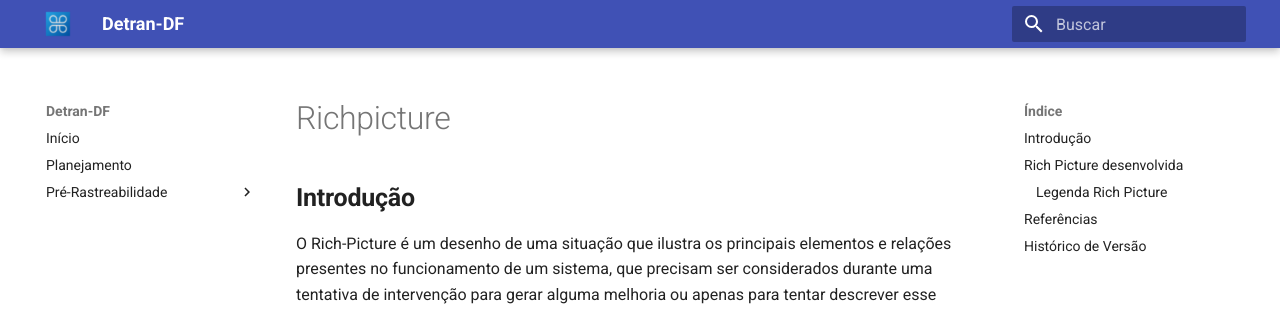
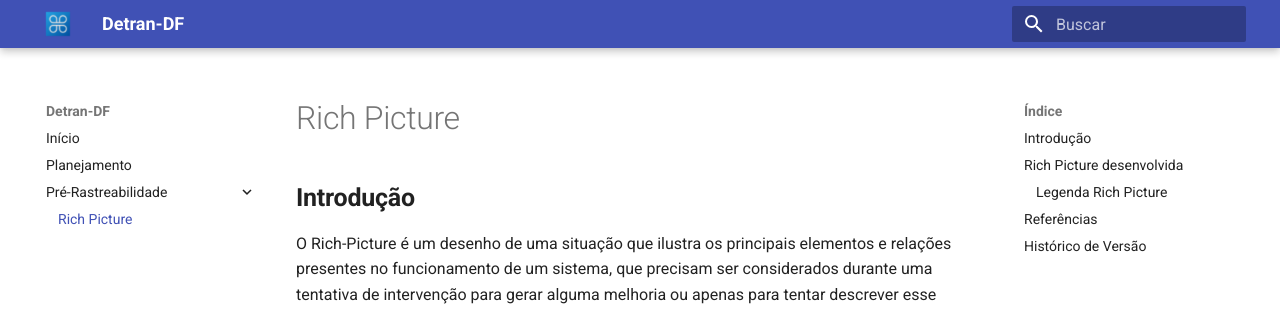
Before and after one commit to Requisitos-de-Software/2022.1-DetranDF, an MkDocs documentation site: the page built from docs/prerastreabilidade/richPicture/richpicture.md, in a window 1280 px wide and 900 px high. Shown: the top 310 px of the window. Built offline with MkDocs 1.6.1 and Material for MkDocs 9.7.7, drawn with Linux system fonts in a browser that asks for light colours; some of the changed lines change nothing that is shown.

Commit message:
update do caminho até Rich Picture

```diff
--- a/mkdocs.yml
+++ b/mkdocs.yml
@@ -8,4 +8,4 @@
   - Início: index.md
   - Planejamento: planejamento.md
   - Pré-Rastreabilidade:
-    - Rich Picture: 'prerastreabilidade/richpicture.md'
+    - Rich Picture: prerastreabilidade/richPicture/richpicture.md
```
